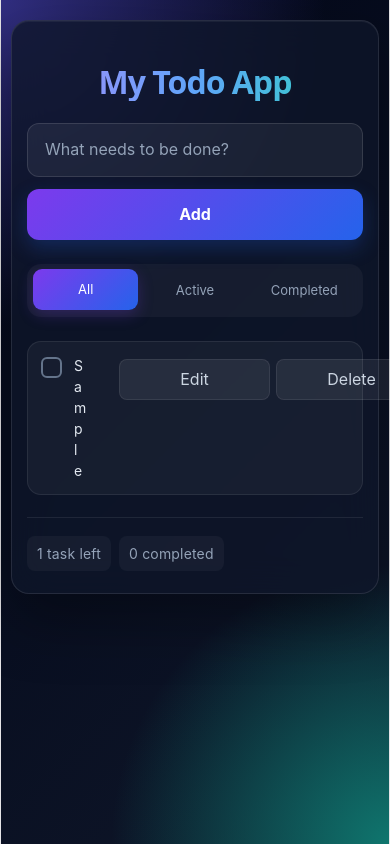
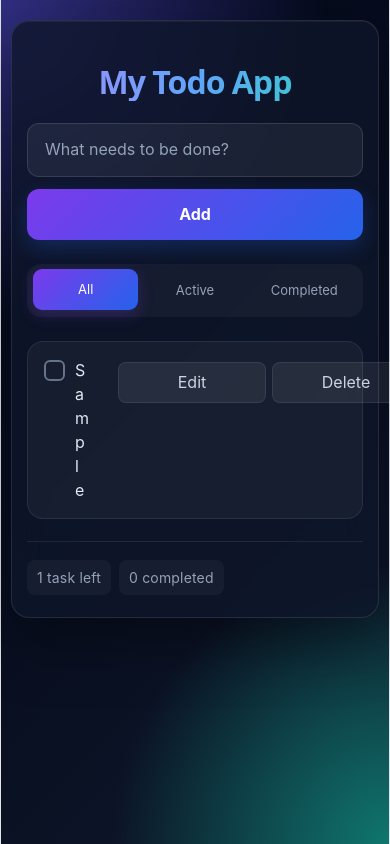
Before and after one commit to dhilip45/My_ToDo_App, a React (Vite) app: page / in a window 390 px wide. Both pictures are taken after typing "Sample" into the empty fields and a click on the button "Add". Shown: the top 844 px of the page. Built offline with nearby package versions, Linux system fonts and the light colour scheme.

Commit message:
fix mobile todo layout

```diff
--- a/src/App.css
+++ b/src/App.css
@@ -265,19 +265,12 @@ h1 {
 
 .todo-item {
   display: flex;
-
   align-items: center;
-
-  gap: 12px;
-
-  padding: 15px;
-
+  gap: 16px;
+  padding: 20px;
   background: rgba(255, 255, 255, 0.045);
-
   border: 1px solid rgba(255, 255, 255, 0.08);
-
-  border-radius: 14px;
-
+  border-radius: 16px;
   transition:
     transform 0.25s ease,
     background 0.25s ease,
@@ -287,11 +280,8 @@ h1 {
 
 .todo-item:hover {
   transform: translateY(-2px);
-
   background: rgba(255, 255, 255, 0.07);
-
   border-color: rgba(139, 92, 246, 0.3);
-
   box-shadow:
     0 10px 25px rgba(0, 0, 0, 0.2);
 }
@@ -300,20 +290,13 @@ h1 {
 
 .todo-item input[type="checkbox"] {
   appearance: none;
-
   flex-shrink: 0;
-
   width: 21px;
   height: 21px;
-
   border: 2px solid #64748b;
-
   border-radius: 6px;
-
   cursor: pointer;
-
   position: relative;
-
   transition:
     background 0.2s ease,
     border-color 0.2s ease,
@@ -322,7 +305,6 @@ h1 {
 
 .todo-item input[type="checkbox"]:hover {
   border-color: #8b5cf6;
-
   transform: scale(1.08);
 }
 
@@ -338,16 +320,11 @@ h1 {
 
 .todo-item input[type="checkbox"]:checked::after {
   content: "✓";
-
   position: absolute;
-
   left: 3px;
   top: -1px;
-
   font-size: 14px;
-
   font-weight: 800;
-
   color: white;
 }
 
@@ -355,15 +332,12 @@ h1 {
 
 .todo-text {
   flex: 1;
-
   min-width: 0;
-
   color: #e2e8f0;
-
+  font-size: 18px;
   line-height: 1.5;
-
+  overflow-wrap: break-word;
   word-break: break-word;
-
   transition:
     color 0.2s ease,
     opacity 0.2s ease;
@@ -371,9 +345,7 @@ h1 {
 
 .todo-text.completed {
   color: #64748b;
-
   text-decoration: line-through;
-
   opacity: 0.7;
 }
 
@@ -381,23 +353,17 @@ h1 {
 
 .todo-actions {
   display: flex;
-
-  gap: 6px;
-
+  gap: 10px;
   flex-shrink: 0;
 }
 
 .todo-actions button {
   padding: 7px 11px;
-
+  white-space: nowrap;
   color: #cbd5e1;
-
   background: rgba(255, 255, 255, 0.07);
-
   border: 1px solid rgba(255, 255, 255, 0.08);
-
   border-radius: 8px;
-
   transition:
     transform 0.2s ease,
     background 0.2s ease,
@@ -667,3 +633,20 @@ h1 {
     transition-duration: 0.01ms !important;
   }
 }
+@media (max-width: 600px){
+  .todo-item {
+    gap: 10px;
+    padding: 16px;
+  }
+  .todo-text {
+    font-size: 16px;
+  }
+  .todo-actions {
+    gap: 6px;
+  }
+
+  .todo-actions bottom {
+    padding: 8px 12px;
+    font-size: 14px;
+  }
+}
```
